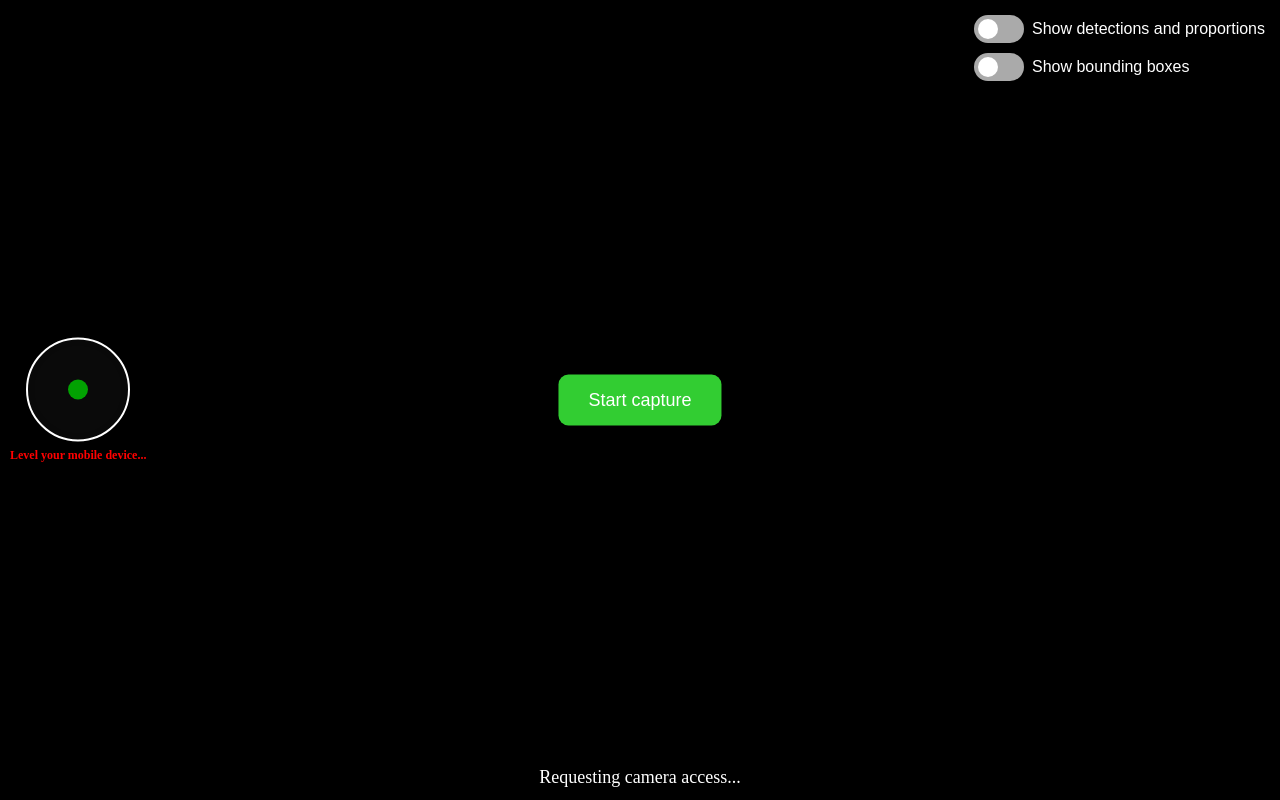
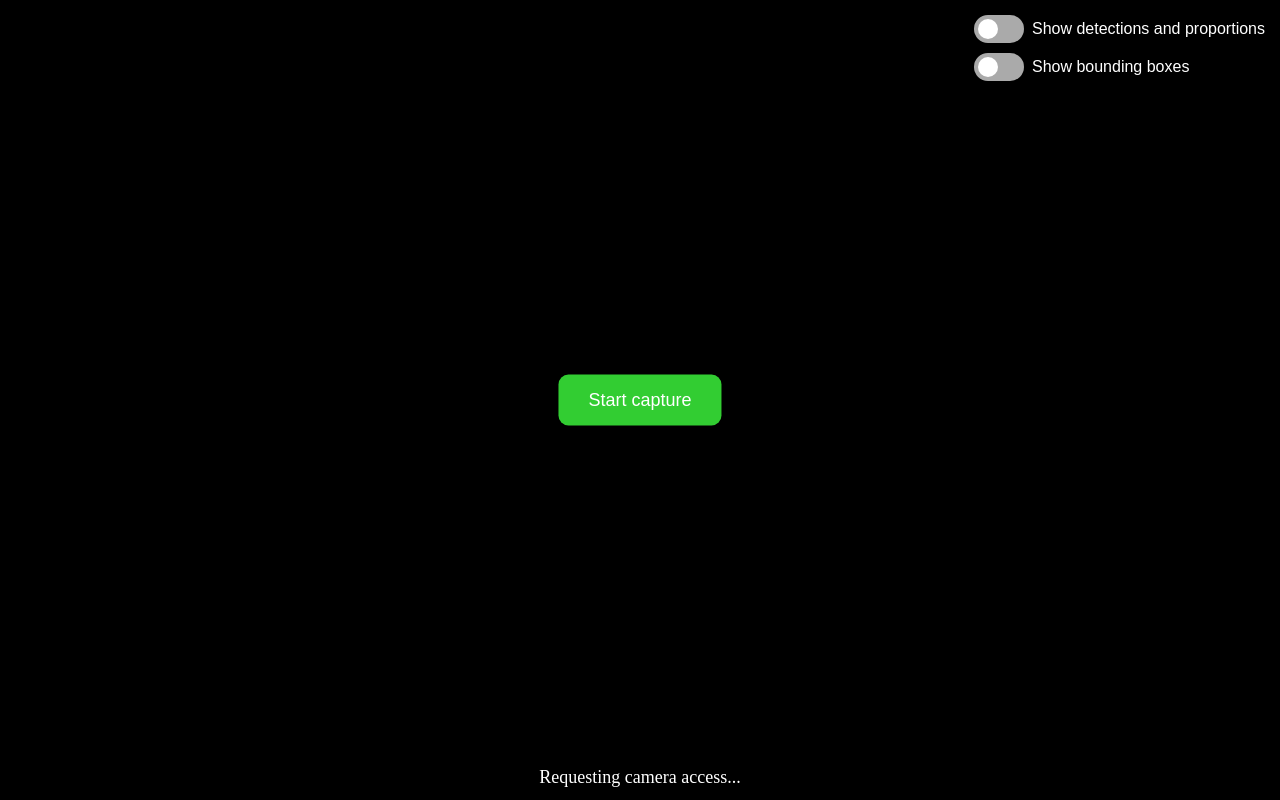
Before and after one commit to jalbarranelectronic/GuidedImageCapture, an Angular app: page / in a window 1280 px wide. Built offline with nearby package versions, Linux system fonts and the light colour scheme; no server answers.

Commit message:
Hide level indicator for now

```diff
--- a/src/app/camera/camera.html
+++ b/src/app/camera/camera.html
@@ -79,9 +79,9 @@
 </div>
 
 <!-- Indicador de nivelación -->
-<div class="level-container">
+<!-- <div class="level-container">
   <app-level-indicator></app-level-indicator>
-</div>
+</div> -->
 
 <div class="orientation-warning">
   <div class="orientation-content">
```
